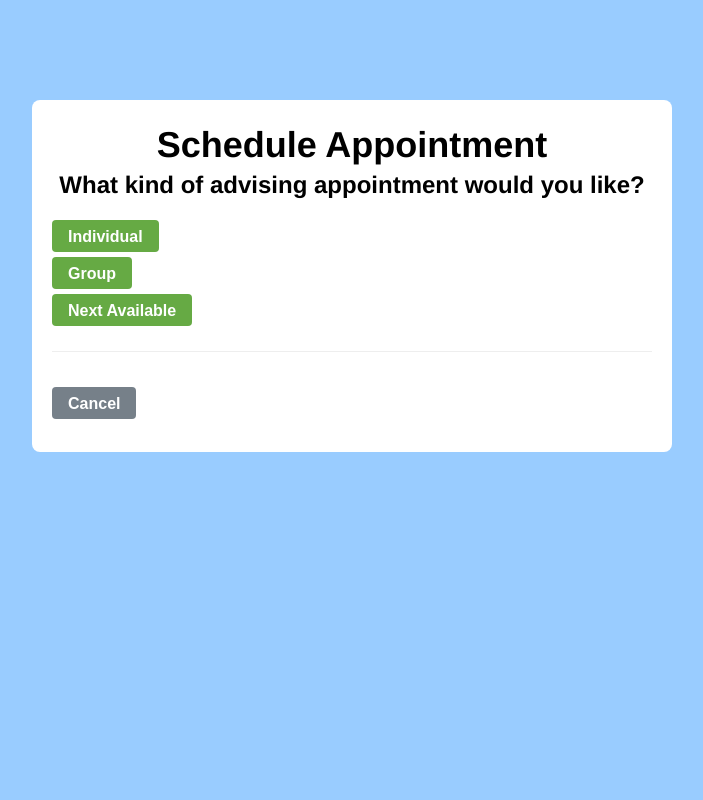
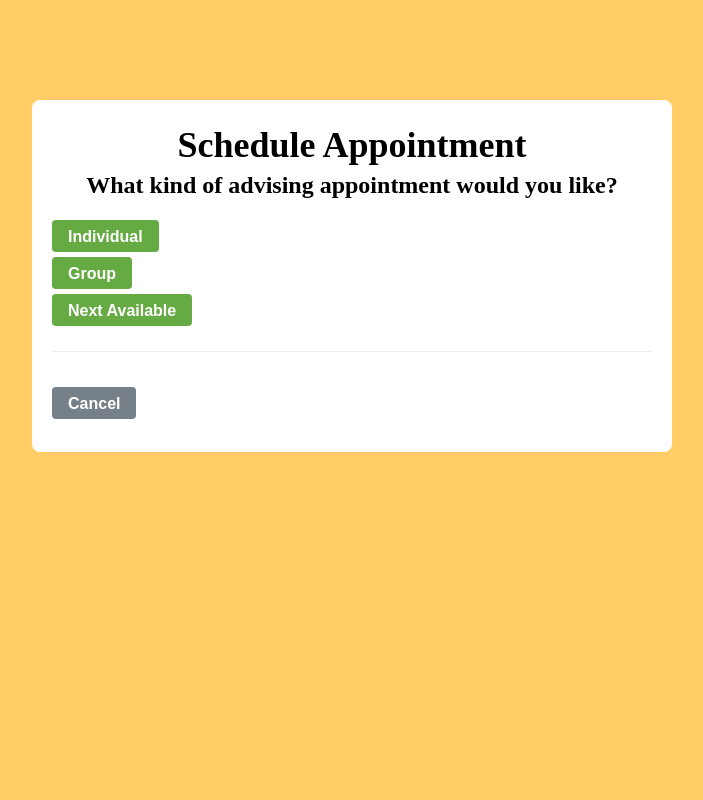
Before and after one commit to taporter95/Project2, a PHP site: page /03StudSelectType.php in a window 1280 px wide. Shown: the whole page, without its empty margins (288-991 px from the left). Run offline with PHP 8.4, Linux system fonts and the light colour scheme.

Commit message:
Update standard.css
Modified Text to coincide with the changes I made, but couldn't upload.

```diff
--- a/css/standard.css
+++ b/css/standard.css
@@ -1,6 +1,6 @@
 html{
       background-color:
-      #99CCFF;
+      #FFCC66;
       font-family: Arial;
       font-size: 13px;
       position: relative;
@@ -33,7 +33,7 @@ html{
       }
 
   h1{
-      font-family: "Helvetica Neue", Arial, Helvetica, sans-serif;
+      font-family: "Times New Roman", Times, serif;
       font-size: 36px;
     text-align: center;
       line-height: 50px;
@@ -42,7 +42,7 @@ html{
       }
 
       h2{
-      font-family: "Helvetica Neue", Arial, Helvetica, sans-serif;
+      font-family: "Times New Roman", Times, serif;
       font-size: 24px;
     text-align: center;
       line-height: 30px;
```
